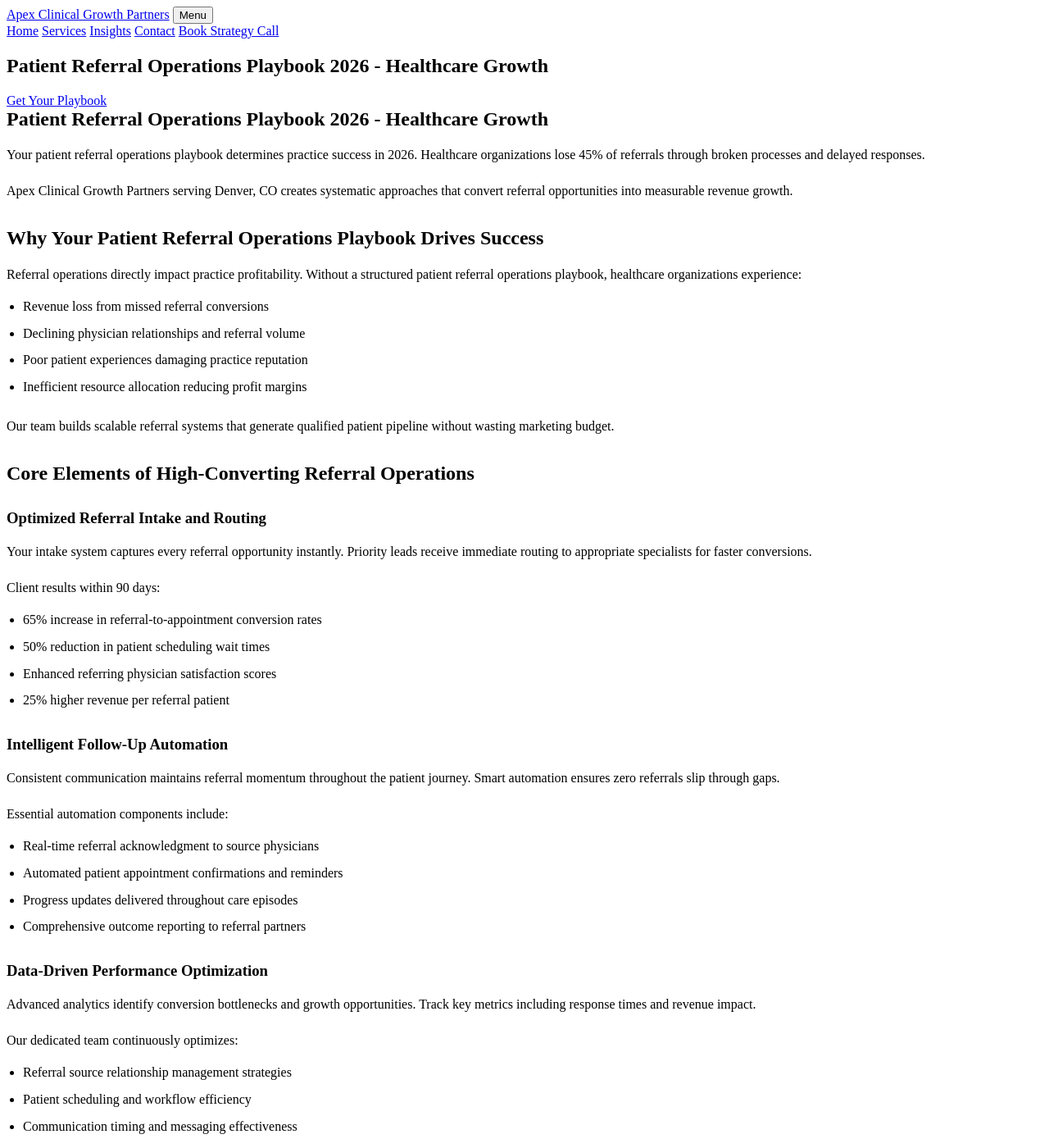
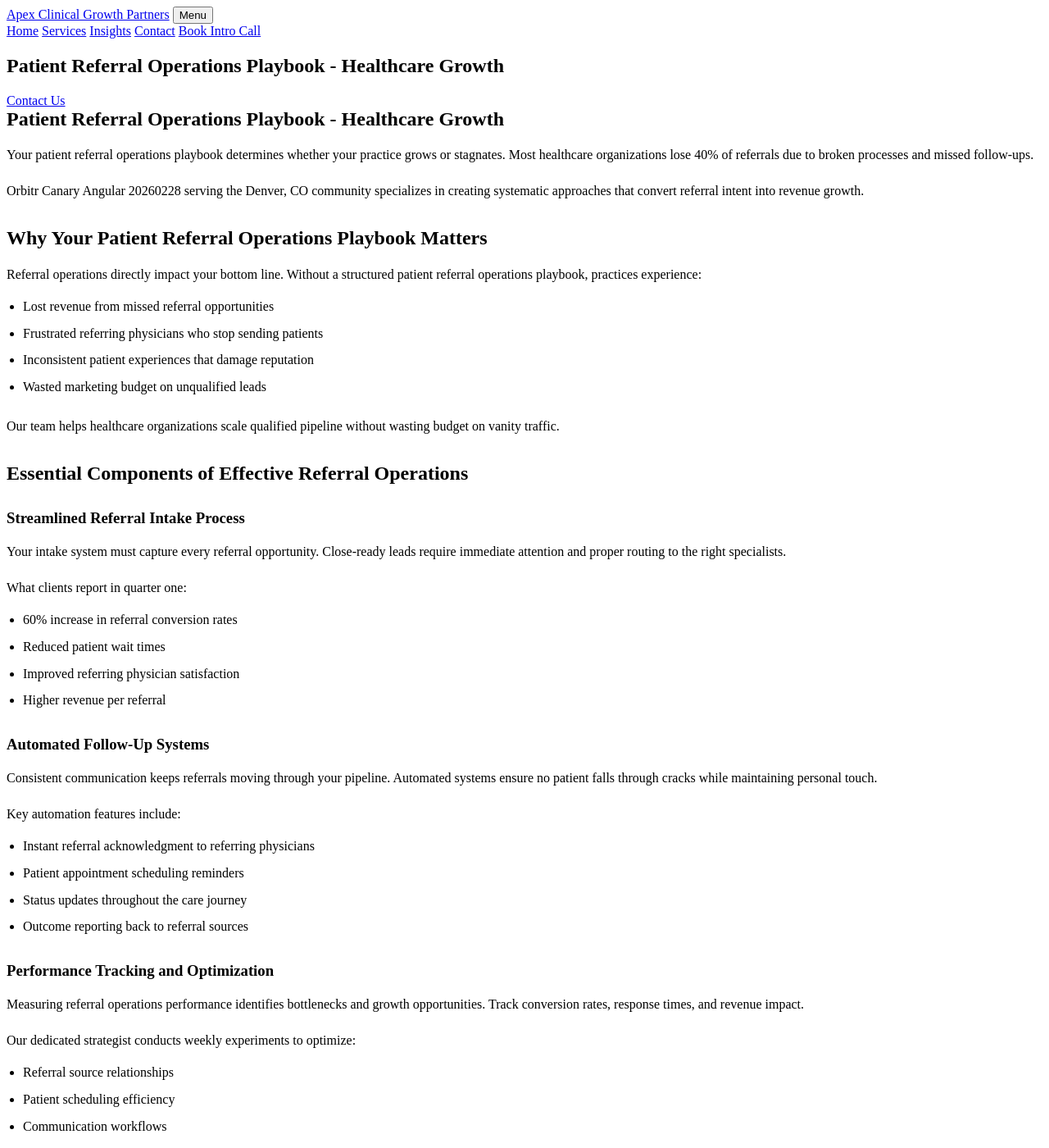
Before and after one commit to prjctlphbt/orbitr-canary-angular-20260228, a Jekyll site: the page angular-referral-ops-playbook-20260228142149.html, which Jekyll copies as it is, in a window 1280 px wide and 1400 px high. Shown: the whole window at 82% size. Built offline with Jekyll 4.4.1, drawn with Linux system fonts in a browser that asks for light colours; some of the changed text lies outside the part shown.

Commit message:
Rollback: Revert changes to angular-referral-ops-playbook-20260228142149.html

```diff
--- a/angular-referral-ops-playbook-20260228142149.html
+++ b/angular-referral-ops-playbook-20260228142149.html
@@ -4,8 +4,8 @@
 <head>
 <meta charset="utf-8"/>
 <meta content="width=device-width, initial-scale=1.0" name="viewport"/>
-<meta content="Transform patient referrals with our proven 2026 operations playbook. Boost conversion rates 60%, reduce wait times, and maximize revenue growth. Start today." name="description"/>
-<title>Patient Referral Operations Playbook 2026 - Healthcare Growth</title>
+<meta content="Streamline patient referrals with our comprehensive operations playbook. Optimize workflows, boost growth, and improve patient outcomes. Get started today." name="description"/>
+<title>Patient Referral Operations Playbook - Healthcare Growth</title>
 <style>
 
 
@@ -95,69 +95,69 @@
 <a href="/services/">Services</a>
 <a href="/blog/insights/">Insights</a>
 <a href="/contact/">Contact</a>
-<a class="cta" href="/contact/">Book Strategy Call</a>
+<a class="cta" href="/contact/">Book Intro Call</a>
 </nav>
 </div>
 </header>
 <main class="page-main">
 <section class="page-hero landing-hero">
 <div class="container">
-<h1>Patient Referral Operations Playbook 2026 - Healthcare Growth</h1>
-<a class="cta" href="/services/">Get Your Playbook</a>
+<h1>Patient Referral Operations Playbook - Healthcare Growth</h1>
+<a class="cta" href="/services/">Contact Us</a>
 </div>
 </section>
 <section class="landing-content">
 <div class="container orbitr-generated-content">
-<h1>Patient Referral Operations Playbook 2026 - Healthcare Growth</h1>
-<p>Your patient referral operations playbook determines practice success in 2026. Healthcare organizations lose 45% of referrals through broken processes and delayed responses.</p>
-<p>Apex Clinical Growth Partners serving Denver, CO creates systematic approaches that convert referral opportunities into measurable revenue growth.</p>
-<h2>Why Your Patient Referral Operations Playbook Drives Success</h2>
-<p>Referral operations directly impact practice profitability. Without a structured patient referral operations playbook, healthcare organizations experience:</p>
+<h1>Patient Referral Operations Playbook - Healthcare Growth</h1>
+<p>Your patient referral operations playbook determines whether your practice grows or stagnates. Most healthcare organizations lose 40% of referrals due to broken processes and missed follow-ups.</p>
+<p>Orbitr Canary Angular 20260228 serving the Denver, CO community specializes in creating systematic approaches that convert referral intent into revenue growth.</p>
+<h2>Why Your Patient Referral Operations Playbook Matters</h2>
+<p>Referral operations directly impact your bottom line. Without a structured patient referral operations playbook, practices experience:</p>
 <ul>
-<li>Revenue loss from missed referral conversions</li>
-<li>Declining physician relationships and referral volume</li>
-<li>Poor patient experiences damaging practice reputation</li>
-<li>Inefficient resource allocation reducing profit margins</li>
+<li>Lost revenue from missed referral opportunities</li>
+<li>Frustrated referring physicians who stop sending patients</li>
+<li>Inconsistent patient experiences that damage reputation</li>
+<li>Wasted marketing budget on unqualified leads</li>
 </ul>
-<p>Our team builds scalable referral systems that generate qualified patient pipeline without wasting marketing budget.</p>
-<h2>Core Elements of High-Converting Referral Operations</h2>
-<h3>Optimized Referral Intake and Routing</h3>
-<p>Your intake system captures every referral opportunity instantly. Priority leads receive immediate routing to appropriate specialists for faster conversions.</p>
-<p>Client results within 90 days:
+<p>Our team helps healthcare organizations scale qualified pipeline without wasting budget on vanity traffic.</p>
+<h2>Essential Components of Effective Referral Operations</h2>
+<h3>Streamlined Referral Intake Process</h3>
+<p>Your intake system must capture every referral opportunity. Close-ready leads require immediate attention and proper routing to the right specialists.</p>
+<p>What clients report in quarter one:
 <ul>
-<li>65% increase in referral-to-appointment conversion rates</li>
-<li>50% reduction in patient scheduling wait times</li>
-<li>Enhanced referring physician satisfaction scores</li>
-<li>25% higher revenue per referral patient</li>
+<li>60% increase in referral conversion rates</li>
+<li>Reduced patient wait times</li>
+<li>Improved referring physician satisfaction</li>
+<li>Higher revenue per referral</li>
 </ul></p>
-<h3>Intelligent Follow-Up Automation</h3>
-<p>Consistent communication maintains referral momentum throughout the patient journey. Smart automation ensures zero referrals slip through gaps.</p>
-<p>Essential automation components include:
+<h3>Automated Follow-Up Systems</h3>
+<p>Consistent communication keeps referrals moving through your pipeline. Automated systems ensure no patient falls through cracks while maintaining personal touch.</p>
+<p>Key automation features include:
 <ul>
-<li>Real-time referral acknowledgment to source physicians</li>
-<li>Automated patient appointment confirmations and reminders</li>
-<li>Progress updates delivered throughout care episodes</li>
-<li>Comprehensive outcome reporting to referral partners</li>
+<li>Instant referral acknowledgment to referring physicians</li>
+<li>Patient appointment scheduling reminders</li>
+<li>Status updates throughout the care journey</li>
+<li>Outcome reporting back to referral sources</li>
 </ul></p>
-<h3>Data-Driven Performance Optimization</h3>
-<p>Advanced analytics identify conversion bottlenecks and growth opportunities. Track key metrics including response times and revenue impact.</p>
-<p>Our dedicated team continuously optimizes:
+<h3>Performance Tracking and Optimization</h3>
+<p>Measuring referral operations performance identifies bottlenecks and growth opportunities. Track conversion rates, response times, and revenue impact.</p>
+<p>Our dedicated strategist conducts weekly experiments to optimize:
 <ul>
-<li>Referral source relationship management strategies</li>
-<li>Patient scheduling and workflow efficiency</li>
-<li>Communication timing and messaging effectiveness</li>
-<li>Revenue conversion and retention metrics</li>
+<li>Referral source relationships</li>
+<li>Patient scheduling efficiency</li>
+<li>Communication workflows</li>
+<li>Revenue conversion metrics</li>
 </ul></p>
-<h2>Implement Your Referral Operations Playbook in 2026</h2>
-<p>A comprehensive patient referral operations playbook transforms fragmented processes into revenue-generating systems. Practices using structured approaches achieve growth within 60 days.</p>
-<p>Our proven methodology focuses on sustainable referral operations that scale with practice growth. We build systems generating qualified revenue, not vanity metrics.</p>
-<p>Ready to optimize your patient referral operations playbook? Contact us at (720) 555-0105 or hello@apexclinicalgrowth.com to discuss your 2026 growth strategy.</p>
+<h2>Transform Your Referral Operations Today</h2>
+<p>A comprehensive patient referral operations playbook transforms scattered processes into revenue-generating systems. Healthcare organizations using structured approaches see qualified growth within 90 days.</p>
+<p>Our services focus on building sustainable referral operations that scale with your practice. We help create systems that generate revenue intent, not vanity traffic.</p>
+<p>Ready to optimize your patient referral operations playbook? Contact our team at (720) 555-0105 or email hello@apexclinicalgrowth.com to discuss your referral growth strategy.</p>
 </div>
 </section>
 <section class="landing-cta">
 <div class="container">
-<h2>Start Your Referral Transformation</h2>
-<a class="cta" href="/services/">Schedule Strategy Session</a>
+<h2>Take the Next Step</h2>
+<a class="cta" href="/services/">Contact Us</a>
 </div>
 </section>
 </main>
```
